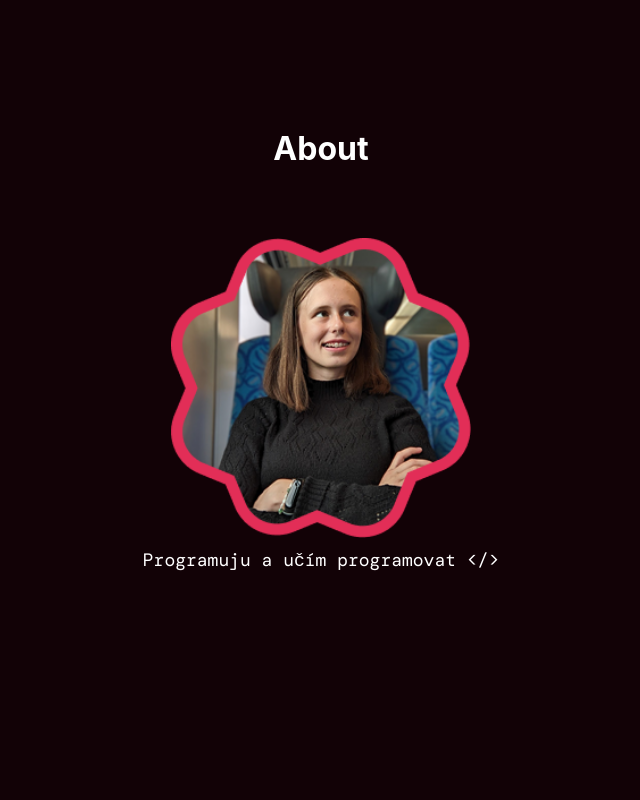
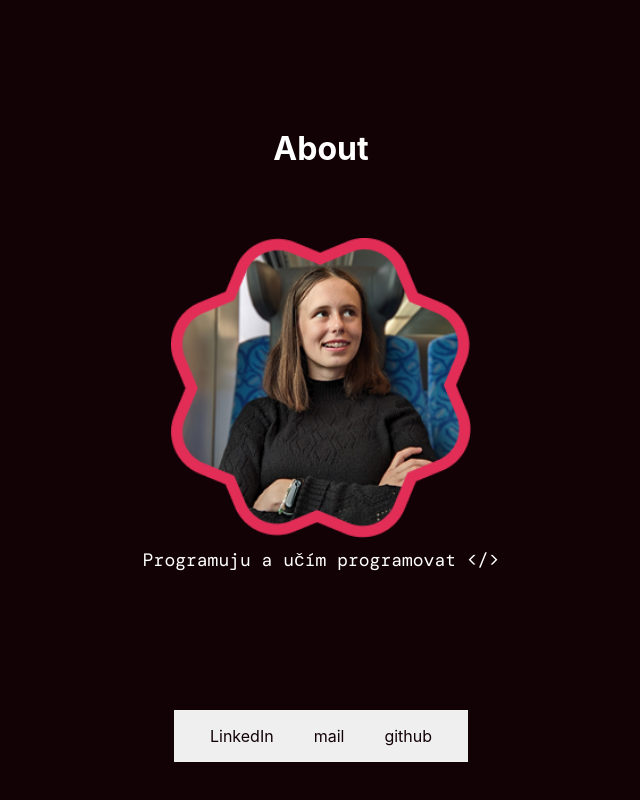
Before and after one commit to ikoronka/portfolio, a React (Create React App) app: page / in a window 1280 px wide. Shown: the part 890-1690 px from the top of the page, without its empty margins (319-959 px from the left). Before the commit the page ends 1600 px from the top, so only its background shows below. Built offline with nearby package versions, Linux system fonts and the light colour scheme; a web font is replaced by a local one.

Commit message:
contact footer temp

```diff
--- a/src/App.js
+++ b/src/App.js
@@ -2,6 +2,7 @@ import './styles/App.css';
 import Home from './pages/Home';
 import About from './pages/About';
 import Navigation from './components/Navigation';
+import Footer from './components/Footer';
 
 function App() {
   return (
@@ -9,6 +10,7 @@ function App() {
       <Home/>
       <About/>
       <Navigation/>
+      <Footer/>
     </div>
   );
 }
--- a/src/styles/index.css
+++ b/src/styles/index.css
@@ -77,18 +77,18 @@ code {
 }
 
 .footer {
-  position: absolute;
-  right: 0;
-  bottom: 0;
-  left: 0;
-  padding: 1rem;
   background-color: #efefef;
   text-align: center;
+  padding: 1rem;
+  color: #120206;
+  position: relative; /* Ensure it's part of the document flow */
+  margin-bottom: 60px; /* Add space equal to the height of the navigation */
 }
 
 .footer a {
   margin: 0 20px;
   color: #120206;
+  text-decoration: none;
 }
 
 @media (max-width: 768px) {
@@ -118,3 +118,23 @@ code {
   font-size: large;
   text-align: center;
 }
+
+/* Ensure the body and html take up the full height */
+html, body {
+  height: 100%;
+  margin: 0;
+  display: flex;
+  flex-direction: column;
+}
+
+/* The App component should take up the remaining height */
+.App {
+  display: flex;
+  flex-direction: column;
+  min-height: 100vh; /* Ensure it fills the viewport */
+}
+
+/* Main content should grow to push the footer down */
+.App > *:not(.footer) {
+  flex: 1; /* Allow content to grow and push the footer down */
+}
```
